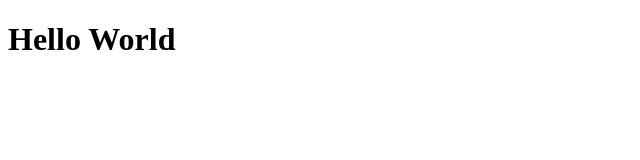
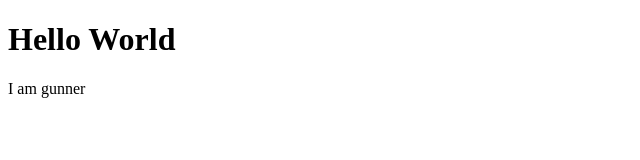
Before and after one commit to gunner2013/bschaos.com, a plain HTML site: page index.html in a window 1280 px wide. Shown: the full height of the page, 0-640 px from the left. Drawn offline with Linux system fonts and the light colour scheme.

Commit message:
Add files via upload

```diff
--- a/index.html
+++ b/index.html
@@ -7,5 +7,6 @@
 
 <body>
 	<h1>Hello World</h1>
+	<s1>I am gunner </s1>
 </body>
 </html>
```
